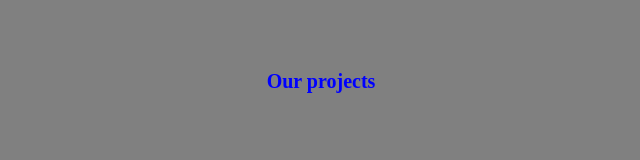
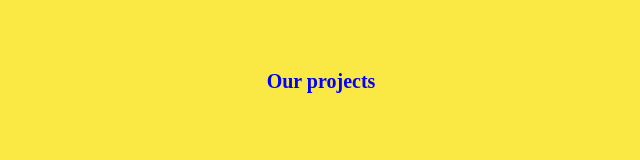
Before and after one commit to Remsea/Hello, a plain HTML site: page index.html in a window 1280 px wide. Shown: the whole page, without its empty margins (327-967 px from the left). Drawn offline with Linux system fonts and the light colour scheme.

```diff
--- a/index.html
+++ b/index.html
@@ -8,7 +8,7 @@
 
 body
 {
-background: grey;
+background: #FAE944;
 
 }
 
```
